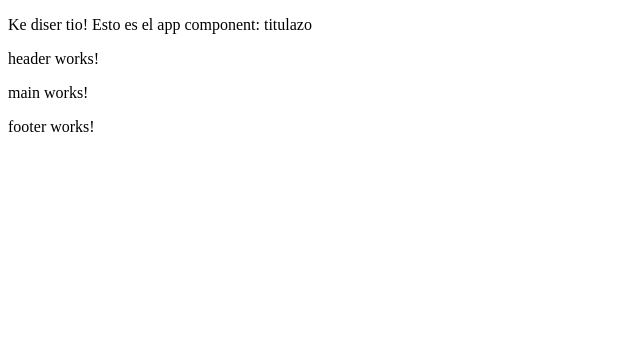
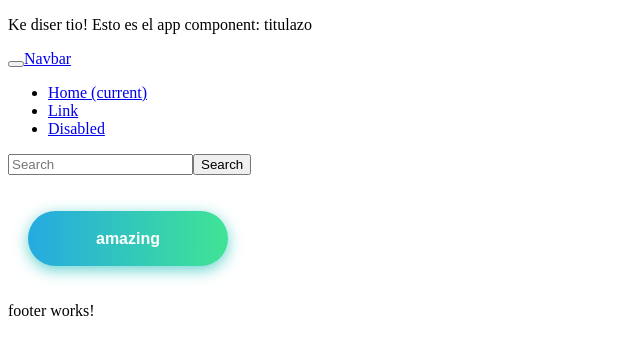
Before and after one commit to emeateuve/AngularRework, an Angular app in the folder ProyectoAngular/: page / in a window 1280 px wide. Shown: the top 354 px of the page, without its empty margins (0-640 px from the left). Built offline with nearby package versions, Linux system fonts and the light colour scheme.

Commit message:
componentes creados

```diff
--- a/ProyectoAngular/src/app/header/header.component.html
+++ b/ProyectoAngular/src/app/header/header.component.html
@@ -1,3 +1,30 @@
-<p>
-  header works!
-</p>
+<script src="https://code.jquery.com/jquery-3.3.1.slim.min.js" integrity="sha384-q8i/X+965DzO0rT7abK41JStQIAqVgRVzpbzo5smXKp4YfRvH+8abtTE1Pi6jizo" crossorigin="anonymous"></script>
+<script src="https://cdnjs.cloudflare.com/ajax/libs/popper.js/1.14.0/umd/popper.min.js" integrity="sha384-cs/chFZiN24E4KMATLdqdvsezGxaGsi4hLGOzlXwp5UZB1LY//20VyM2taTB4QvJ" crossorigin="anonymous"></script>
+<script src="https://stackpath.bootstrapcdn.com/bootstrap/4.1.0/js/bootstrap.min.js" integrity="sha384-uefMccjFJAIv6A+rW+L4AHf99KvxDjWSu1z9VI8SKNVmz4sk7buKt/6v9KI65qnm" crossorigin="anonymous"></script>
+
+<link rel="stylesheet" href="https://stackpath.bootstrapcdn.com/bootstrap/4.1.0/css/bootstrap.min.css" integrity="sha384-9gVQ4dYFwwWSjIDZnLEWnxCjeSWFphJiwGPXr1jddIhOegiu1FwO5qRGvFXOdJZ4" crossorigin="anonymous">
+
+<nav class="navbar navbar-expand-lg navbar-light bg-light">
+  <button class="navbar-toggler" type="button" data-toggle="collapse" data-target="#navbarTogglerDemo03" aria-controls="navbarTogglerDemo03" aria-expanded="false" aria-label="Toggle navigation">
+    <span class="navbar-toggler-icon"></span>
+  </button>
+  <a class="navbar-brand" href="#">Navbar</a>
+
+  <div class="collapse navbar-collapse" id="navbarTogglerDemo03">
+    <ul class="navbar-nav mr-auto mt-2 mt-lg-0">
+      <li class="nav-item active">
+        <a class="nav-link" href="#">Home <span class="sr-only">(current)</span></a>
+      </li>
+      <li class="nav-item">
+        <a class="nav-link" href="#">Link</a>
+      </li>
+      <li class="nav-item">
+        <a class="nav-link disabled" href="#">Disabled</a>
+      </li>
+    </ul>
+    <form class="form-inline my-2 my-lg-0">
+      <input class="form-control mr-sm-2" type="search" placeholder="Search" aria-label="Search">
+      <button class="btn btn-outline-success my-2 my-sm-0" type="submit">Search</button>
+    </form>
+  </div>
+</nav>
--- a/ProyectoAngular/src/app/main/main.component.css
+++ b/ProyectoAngular/src/app/main/main.component.css
@@ -0,0 +1,85 @@
+* {
+  -webkit-box-sizing: border-box;
+  -moz-box-sizing: border-box;
+  box-sizing: border-box;
+}
+
+.buttons {
+  margin: 10%;
+  text-align: center;
+}
+
+.btn-hover {
+  width: 200px;
+  font-size: 16px;
+  font-weight: 600;
+  color: #fff;
+  cursor: pointer;
+  margin: 20px;
+  height: 55px;
+  text-align:center;
+  border: none;
+  background-size: 300% 100%;
+
+  border-radius: 50px;
+  moz-transition: all .4s ease-in-out;
+  -o-transition: all .4s ease-in-out;
+  -webkit-transition: all .4s ease-in-out;
+  transition: all .4s ease-in-out;
+}
+
+.btn-hover:hover {
+  background-position: 100% 0;
+  moz-transition: all .4s ease-in-out;
+  -o-transition: all .4s ease-in-out;
+  -webkit-transition: all .4s ease-in-out;
+  transition: all .4s ease-in-out;
+}
+
+.btn-hover:focus {
+  outline: none;
+}
+
+.btn-hover.color-1 {
+  background-image: linear-gradient(to right, #25aae1, #40e495, #30dd8a, #2bb673);
+  box-shadow: 0 4px 15px 0 rgba(49, 196, 190, 0.75);
+}
+.btn-hover.color-2 {
+  background-image: linear-gradient(to right, #f5ce62, #e43603, #fa7199, #e85a19);
+  box-shadow: 0 4px 15px 0 rgba(229, 66, 10, 0.75);
+}
+.btn-hover.color-3 {
+  background-image: linear-gradient(to right, #667eea, #764ba2, #6B8DD6, #8E37D7);
+  box-shadow: 0 4px 15px 0 rgba(116, 79, 168, 0.75);
+}
+.btn-hover.color-4 {
+  background-image: linear-gradient(to right, #fc6076, #ff9a44, #ef9d43, #e75516);
+  box-shadow: 0 4px 15px 0 rgba(252, 104, 110, 0.75);
+}
+.btn-hover.color-5 {
+  background-image: linear-gradient(to right, #0ba360, #3cba92, #30dd8a, #2bb673);
+  box-shadow: 0 4px 15px 0 rgba(23, 168, 108, 0.75);
+}
+.btn-hover.color-6 {
+  background-image: linear-gradient(to right, #009245, #FCEE21, #00A8C5, #D9E021);
+  box-shadow: 0 4px 15px 0 rgba(83, 176, 57, 0.75);
+}
+.btn-hover.color-7 {
+  background-image: linear-gradient(to right, #6253e1, #852D91, #A3A1FF, #F24645);
+  box-shadow: 0 4px 15px 0 rgba(126, 52, 161, 0.75);
+}
+.btn-hover.color-8 {
+  background-image: linear-gradient(to right, #29323c, #485563, #2b5876, #4e4376);
+  box-shadow: 0 4px 15px 0 rgba(45, 54, 65, 0.75);
+}
+.btn-hover.color-9 {
+  background-image: linear-gradient(to right, #25aae1, #4481eb, #04befe, #3f86ed);
+  box-shadow: 0 4px 15px 0 rgba(65, 132, 234, 0.75);
+}
+.btn-hover.color-10 {
+  background-image: linear-gradient(to right, #ed6ea0, #ec8c69, #f7186a , #FBB03B);
+  box-shadow: 0 4px 15px 0 rgba(236, 116, 149, 0.75);
+}
+.btn-hover.color-11 {
+  background-image: linear-gradient(to right, #eb3941, #f15e64, #e14e53, #e2373f);  box-shadow: 0 5px 15px rgba(242, 97, 103, .4);
+}
--- a/ProyectoAngular/src/app/main/main.component.html
+++ b/ProyectoAngular/src/app/main/main.component.html
@@ -1,3 +1,9 @@
+<script src="https://code.jquery.com/jquery-3.3.1.slim.min.js" integrity="sha384-q8i/X+965DzO0rT7abK41JStQIAqVgRVzpbzo5smXKp4YfRvH+8abtTE1Pi6jizo" crossorigin="anonymous"></script>
+<script src="https://cdnjs.cloudflare.com/ajax/libs/popper.js/1.14.0/umd/popper.min.js" integrity="sha384-cs/chFZiN24E4KMATLdqdvsezGxaGsi4hLGOzlXwp5UZB1LY//20VyM2taTB4QvJ" crossorigin="anonymous"></script>
+<script src="https://stackpath.bootstrapcdn.com/bootstrap/4.1.0/js/bootstrap.min.js" integrity="sha384-uefMccjFJAIv6A+rW+L4AHf99KvxDjWSu1z9VI8SKNVmz4sk7buKt/6v9KI65qnm" crossorigin="anonymous"></script>
+
+<link rel="stylesheet" href="https://stackpath.bootstrapcdn.com/bootstrap/4.1.0/css/bootstrap.min.css" integrity="sha384-9gVQ4dYFwwWSjIDZnLEWnxCjeSWFphJiwGPXr1jddIhOegiu1FwO5qRGvFXOdJZ4" crossorigin="anonymous">
+
 <p>
-  main works!
+  <button class="btn-hover color-1">amazing</button>
 </p>
```
